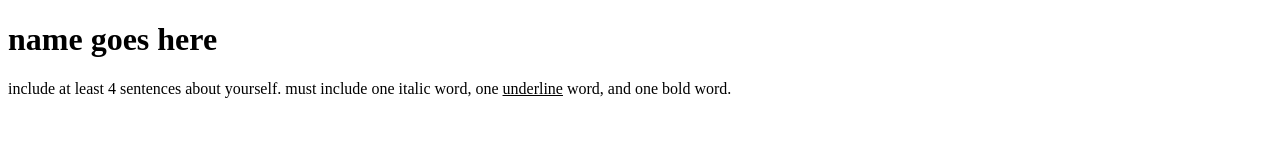
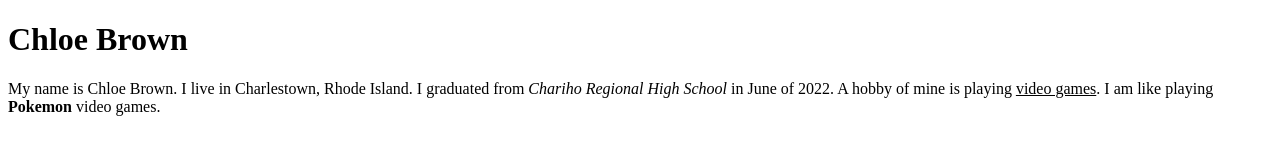
Before and after one commit to Brown6734/SE111_68_202320, a plain HTML site: page week1/index.html in a window 1280 px wide. Drawn offline with Linux system fonts and the light colour scheme.

Commit message:
Finished Week 1 Web Page Assignment

```diff
--- a/week1/index.html
+++ b/week1/index.html
@@ -10,8 +10,8 @@
 </head>
 <body>
 
-    <h1>name goes here</h1>
+    <h1>Chloe Brown</h1>
 
-    <p>include at least 4 sentences about yourself. must include one italic word, one <u>underline</u> word, and one bold word. </p>
+    <p>My name is Chloe Brown. I live in Charlestown, Rhode Island. I graduated from <i>Chariho Regional High School</i> in June of 2022. A hobby of mine is playing <u>video games</u>. I am like playing <b>Pokemon</b> video games. </p>
 </body>
 </html>
```
